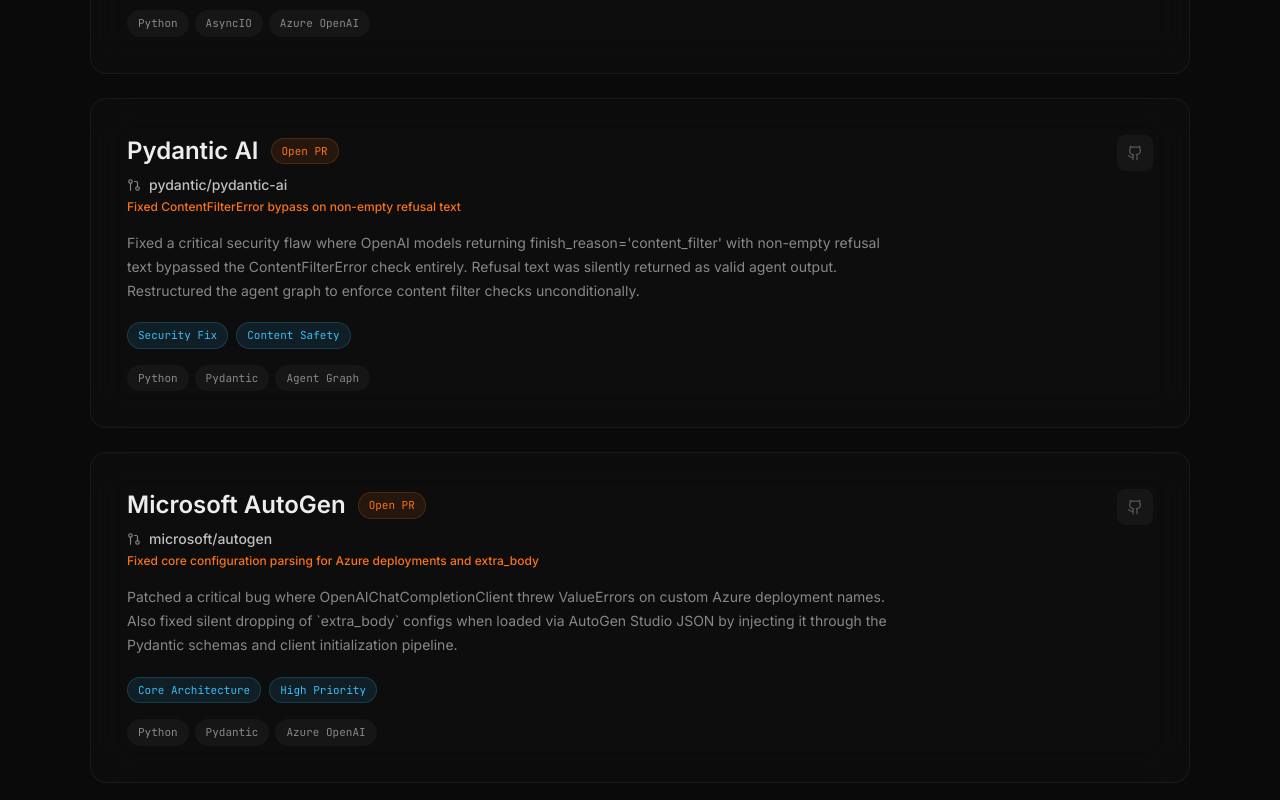
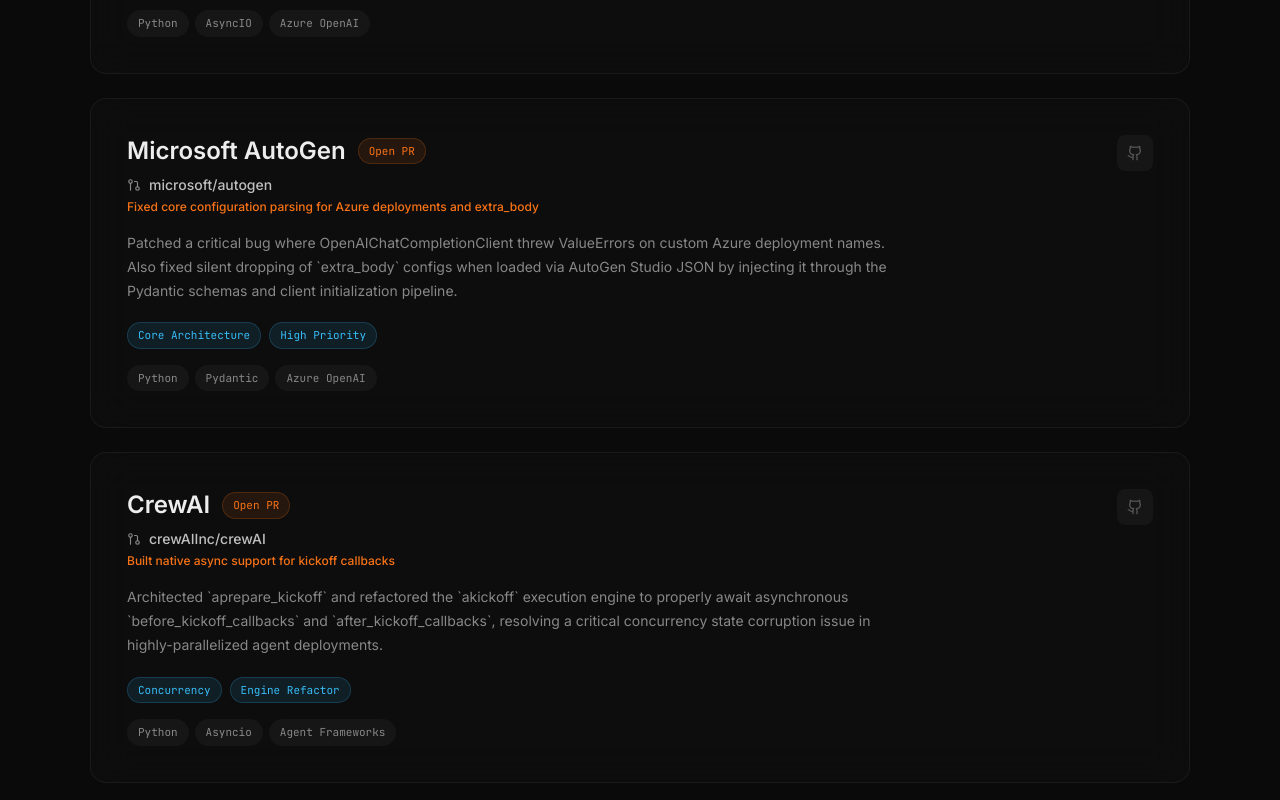
Before and after one commit to mukktinaadh/portfolio-26, a Next.js app: page / in a window 1280 px wide. Shown: the part 3540-4340 px from the top of the page. Built offline with nearby package versions, Linux system fonts and the light colour scheme.

Commit message:
fix: remove Pydantic-AI PR (auto-closed, issue already assigned)

```diff
--- a/components/OpenSource.tsx
+++ b/components/OpenSource.tsx
@@ -29,19 +29,6 @@
     tech: ["Python", "AsyncIO", "Azure OpenAI"],
     metrics: ["Performance", "Concurrency"],
     github: "https://github.com/microsoft/autogen/pull/7959",
-  },
-  {
-    id: "pydantic-ai-6520",
-    title: "Pydantic AI",
-    repo: "pydantic/pydantic-ai",
-    tagline: "Fixed ContentFilterError bypass on non-empty refusal text",
-    status: "Open PR",
-    statusColor: "chip-orange",
-    description:
-      "Fixed a critical security flaw where OpenAI models returning finish_reason='content_filter' with non-empty refusal text bypassed the ContentFilterError check entirely. Refusal text was silently returned as valid agent output. Restructured the agent graph to enforce content filter checks unconditionally.",
-    tech: ["Python", "Pydantic", "Agent Graph"],
-    metrics: ["Security Fix", "Content Safety"],
-    github: "https://github.com/pydantic/pydantic-ai/pull/6520",
   },
   {
     id: "autogen-7954",
```
